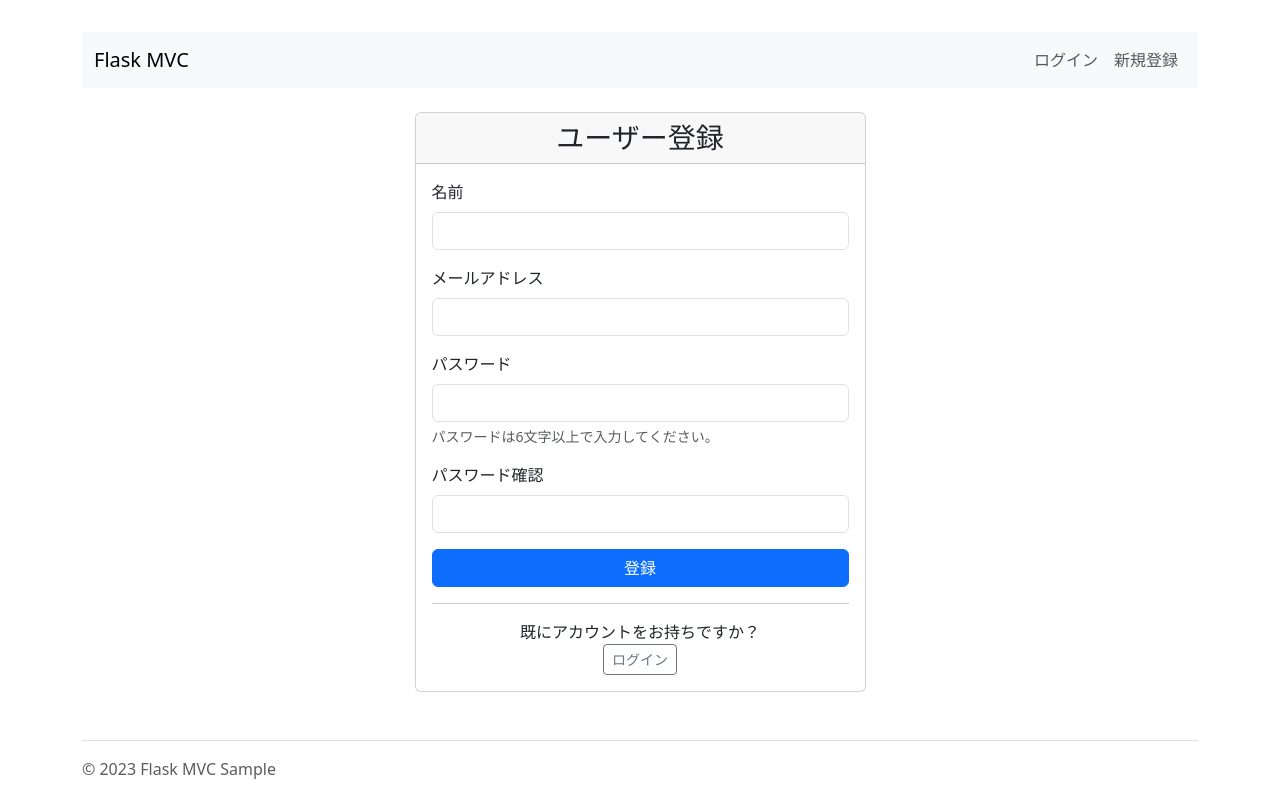
After one commit to yamadatarousan/flaskmvc, a Flask app: page /register in a window 1280 px wide. The commit adds this page. Run offline with Flask 3, Linux system fonts and the light colour scheme; parts of the project's set-up code (start-up, migrations or seed data) failed here and were passed over.

Commit message:
ログイン機能追加

```diff
--- /dev/null
+++ b/app/controllers/auth_controller.py
@@ -0,0 +1,60 @@
+from flask import Blueprint, render_template, request, redirect, url_for, flash
+from flask_login import login_user, logout_user, login_required, current_user
+from app import db
+from app.models.user import User
+from app.forms.login_form import LoginForm, RegistrationForm
+
+auth_bp = Blueprint('auth', __name__)
+
+@auth_bp.route('/login', methods=['GET', 'POST'])
+def login():
+    """ログイン"""
+    if current_user.is_authenticated:
+        return redirect(url_for('root.index'))
+
+    form = LoginForm()
+    if form.validate_on_submit():
+        user = User.query.filter_by(email=form.email.data).first()
+        if user and user.check_password(form.password.data):
+            login_user(user, remember=form.remember_me.data)
+            next_page = request.args.get('next')
+            if not next_page or not next_page.startswith('/'):
+                next_page = url_for('root.index')
+            flash('ログインしました。', 'success')
+            return redirect(next_page)
+        else:
+            flash('メールアドレスまたはパスワードが正しくありません。', 'error')
+
+    return render_template('auth/login.html', form=form)
+
+@auth_bp.route('/logout')
+@login_required
+def logout():
+    """ログアウト"""
+    logout_user()
+    flash('ログアウトしました。', 'info')
+    return redirect(url_for('root.index'))
+
+@auth_bp.route('/register', methods=['GET', 'POST'])
+def register():
+    """ユーザー登録"""
+    if current_user.is_authenticated:
+        return redirect(url_for('root.index'))
+
+    form = RegistrationForm()
+    if form.validate_on_submit():
+        try:
+            user = User(
+                name=form.name.data,
+                email=form.email.data
+            )
+            user.set_password(form.password.data)
+            db.session.add(user)
+            db.session.commit()
+            flash('ユーザー登録が完了しました。ログインしてください。', 'success')
+            return redirect(url_for('auth.login'))
+        except Exception as e:
+            db.session.rollback()
+            flash(f'ユーザー登録中にエラーが発生しました: {str(e)}', 'error')
+
+    return render_template('auth/register.html', form=form)
--- a/app/controllers/profile_controller.py
+++ b/app/controllers/profile_controller.py
@@ -1,4 +1,5 @@
 from flask import Blueprint, render_template, request, redirect, url_for, flash
+from flask_login import login_required
 from app import db
 from app.models.profile import Profile
 from app.models.user import User
@@ -7,12 +8,14 @@ from app.forms.profile_form import ProfileForm
 profile_bp = Blueprint('profile', __name__)
 
 @profile_bp.route('/profiles')
+@login_required
 def profile_list():
     """プロファイル一覧表示"""
     profiles = Profile.query.join(User).all()
     return render_template('profile_list.html', profiles=profiles)
 
 @profile_bp.route('/profiles/create', methods=['GET', 'POST'])
+@login_required
 def create_profile():
     """プロファイル新規作成"""
     form = ProfileForm()
@@ -46,6 +49,7 @@ def create_profile():
     return render_template('profile_form.html', form=form, users=users, action='新規作成')
 
 @profile_bp.route('/profiles/<int:profile_id>/edit', methods=['GET', 'POST'])
+@login_required
 def edit_profile(profile_id):
     """プロファイル編集"""
     profile = Profile.query.get_or_404(profile_id)
@@ -78,6 +82,7 @@ def edit_profile(profile_id):
     return render_template('profile_form.html', form=form, users=users, profile=profile, action='編集')
 
 @profile_bp.route('/profiles/<int:profile_id>/delete', methods=['POST'])
+@login_required
 def delete_profile(profile_id):
     """プロファイル削除"""
     profile = Profile.query.get_or_404(profile_id)
@@ -93,6 +98,7 @@ def delete_profile(profile_id):
     return redirect(url_for('profile.profile_list'))
 
 @profile_bp.route('/profiles/<int:profile_id>')
+@login_required
 def profile_detail(profile_id):
     """プロファイル詳細表示"""
     profile = Profile.query.get_or_404(profile_id)
--- a/app/controllers/task_controller.py
+++ b/app/controllers/task_controller.py
@@ -1,4 +1,5 @@
 from flask import Blueprint, render_template, request, redirect, url_for, flash
+from flask_login import login_required
 from app import db
 from app.models.task import Task
 from app.models.user import User
@@ -7,12 +8,14 @@ from app.forms.task_form import TaskForm
 task_bp = Blueprint('task', __name__)
 
 @task_bp.route('/tasks')
+@login_required
 def task_list():
     """タスク一覧表示"""
     tasks = Task.query.join(User).all()
     return render_template('task_list.html', tasks=tasks)
 
 @task_bp.route('/tasks/create', methods=['GET', 'POST'])
+@login_required
 def create_task():
     """タスク新規作成"""
     form = TaskForm()
@@ -41,6 +44,7 @@ def create_task():
     return render_template('task_form.html', form=form, users=users, action='新規作成')
 
 @task_bp.route('/tasks/<int:task_id>/edit', methods=['GET', 'POST'])
+@login_required
 def edit_task(task_id):
     """タスク編集"""
     task = Task.query.get_or_404(task_id)
@@ -67,6 +71,7 @@ def edit_task(task_id):
     return render_template('task_form.html', form=form, users=users, task=task, action='編集')
 
 @task_bp.route('/tasks/<int:task_id>/delete', methods=['POST'])
+@login_required
 def delete_task(task_id):
     """タスク削除"""
     task = Task.query.get_or_404(task_id)
@@ -82,6 +87,7 @@ def delete_task(task_id):
     return redirect(url_for('task.task_list'))
 
 @task_bp.route('/tasks/<int:task_id>')
+@login_required
 def task_detail(task_id):
     """タスク詳細表示"""
     task = Task.query.get_or_404(task_id)
--- /dev/null
+++ b/app/forms/login_form.py
@@ -0,0 +1,44 @@
+from flask_wtf import FlaskForm
+from wtforms import StringField, PasswordField, BooleanField, SubmitField
+from wtforms.validators import DataRequired, Email, Length, ValidationError
+
+class LoginForm(FlaskForm):
+    email = StringField('メールアドレス', validators=[
+        DataRequired(message='メールアドレスは必須です'),
+        Email(message='有効なメールアドレスを入力してください')
+    ])
+    password = PasswordField('パスワード', validators=[
+        DataRequired(message='パスワードは必須です'),
+        Length(min=6, message='パスワードは6文字以上で入力してください')
+    ])
+    remember_me = BooleanField('ログイン状態を保持する')
+    submit = SubmitField('ログイン')
+
+class RegistrationForm(FlaskForm):
+    name = StringField('名前', validators=[
+        DataRequired(message='名前は必須です'),
+        Length(max=100, message='名前は100文字以内で入力してください')
+    ])
+    email = StringField('メールアドレス', validators=[
+        DataRequired(message='メールアドレスは必須です'),
+        Email(message='有効なメールアドレスを入力してください'),
+        Length(max=120, message='メールアドレスは120文字以内で入力してください')
+    ])
+    password = PasswordField('パスワード', validators=[
+        DataRequired(message='パスワードは必須です'),
+        Length(min=6, message='パスワードは6文字以上で入力してください')
+    ])
+    password2 = PasswordField('パスワード確認', validators=[
+        DataRequired(message='パスワード確認は必須です')
+    ])
+    submit = SubmitField('登録')
+
+    def validate_password2(self, field):
+        if field.data != self.password.data:
+            raise ValidationError('パスワードが一致しません')
+
+    def validate_email(self, field):
+        from app.models.user import User
+        user = User.query.filter_by(email=field.data).first()
+        if user:
+            raise ValidationError('このメールアドレスは既に登録されています')
--- /dev/null
+++ b/app/templates/auth/register.html
@@ -0,0 +1,79 @@
+{% extends "layout.html" %}
+
+{% block title %}ユーザー登録{% endblock %}
+
+{% block content %}
+<div class="row justify-content-center">
+    <div class="col-md-6 col-lg-5">
+        <div class="card">
+            <div class="card-header">
+                <h3 class="text-center mb-0">ユーザー登録</h3>
+            </div>
+            <div class="card-body">
+                <form method="POST" novalidate>
+                    {{ form.hidden_tag() }}
+
+                    <div class="mb-3">
+                        {{ form.name.label(class="form-label") }}
+                        {{ form.name(class="form-control" + (" is-invalid" if form.name.errors else "")) }}
+                        {% if form.name.errors %}
+                            <div class="invalid-feedback">
+                                {% for error in form.name.errors %}
+                                    {{ error }}
+                                {% endfor %}
+                            </div>
+                        {% endif %}
+                    </div>
+
+                    <div class="mb-3">
+                        {{ form.email.label(class="form-label") }}
+                        {{ form.email(class="form-control" + (" is-invalid" if form.email.errors else "")) }}
+                        {% if form.email.errors %}
+                            <div class="invalid-feedback">
+                                {% for error in form.email.errors %}
+                                    {{ error }}
+                                {% endfor %}
+                            </div>
+                        {% endif %}
+                    </div>
+
+                    <div class="mb-3">
+                        {{ form.password.label(class="form-label") }}
+                        {{ form.password(class="form-control" + (" is-invalid" if form.password.errors else "")) }}
+                        {% if form.password.errors %}
+                            <div class="invalid-feedback">
+                                {% for error in form.password.errors %}
+                                    {{ error }}
+                                {% endfor %}
+                            </div>
+                        {% endif %}
+                        <div class="form-text">パスワードは6文字以上で入力してください。</div>
+                    </div>
+
+                    <div class="mb-3">
+                        {{ form.password2.label(class="form-label") }}
+                        {{ form.password2(class="form-control" + (" is-invalid" if form.password2.errors else "")) }}
+                        {% if form.password2.errors %}
+                            <div class="invalid-feedback">
+                                {% for error in form.password2.errors %}
+                                    {{ error }}
+                                {% endfor %}
+                            </div>
+                        {% endif %}
+                    </div>
+
+                    <div class="d-grid">
+                        {{ form.submit(class="btn btn-primary") }}
+                    </div>
+                </form>
+
+                <hr>
+                <div class="text-center">
+                    <p class="mb-0">既にアカウントをお持ちですか？</p>
+                    <a href="{{ url_for('auth.login') }}" class="btn btn-outline-secondary btn-sm">ログイン</a>
+                </div>
+            </div>
+        </div>
+    </div>
+</div>
+{% endblock %}
--- a/app/templates/layout.html
+++ b/app/templates/layout.html
@@ -24,7 +24,8 @@
                         <span class="navbar-toggler-icon"></span>
                     </button>
                     <div class="collapse navbar-collapse" id="navbarNav">
-                        <ul class="navbar-nav">
+                        <ul class="navbar-nav me-auto">
+                            {% if current_user.is_authenticated %}
                             <li class="nav-item dropdown">
                                 <a class="nav-link dropdown-toggle" href="#" id="userDropdown" role="button" data-bs-toggle="dropdown">
                                     ユーザー
@@ -52,6 +53,26 @@
                                     <li><a class="dropdown-item" href="{{ url_for('profile.create_profile') }}">プロファイル作成</a></li>
                                 </ul>
                             </li>
+                            {% endif %}
+                        </ul>
+                        <ul class="navbar-nav">
+                            {% if current_user.is_authenticated %}
+                            <li class="nav-item dropdown">
+                                <a class="nav-link dropdown-toggle" href="#" id="userAccountDropdown" role="button" data-bs-toggle="dropdown">
+                                    <i class="fas fa-user"></i> {{ current_user.name }}
+                                </a>
+                                <ul class="dropdown-menu">
+                                    <li><a class="dropdown-item" href="{{ url_for('auth.logout') }}">ログアウト</a></li>
+                                </ul>
+                            </li>
+                            {% else %}
+                            <li class="nav-item">
+                                <a class="nav-link" href="{{ url_for('auth.login') }}">ログイン</a>
+                            </li>
+                            <li class="nav-item">
+                                <a class="nav-link" href="{{ url_for('auth.register') }}">新規登録</a>
+                            </li>
+                            {% endif %}
                         </ul>
                     </div>
                 </div>
@@ -63,7 +84,10 @@
             {% with messages = get_flashed_messages(with_categories=true) %}
                 {% if messages %}
                     {% for category, message in messages %}
-                        <div class="alert alert-{{ category }}">{{ message }}</div>
+                        <div class="alert alert-{{ 'danger' if category == 'error' else category }} alert-dismissible fade show">
+                            {{ message }}
+                            <button type="button" class="btn-close" data-bs-dismiss="alert"></button>
+                        </div>
                     {% endfor %}
                 {% endif %}
             {% endwith %}
```
Also changed, not shown: app/__init__.py (+16 -10 lines), app/controllers/user_controller.py (+8 -3 lines), app/models/user.py (+12 -1 lines), app/templates/auth/login.html (added, +59 -0 lines), app/templates/home.html (added, +79 -0 lines).
